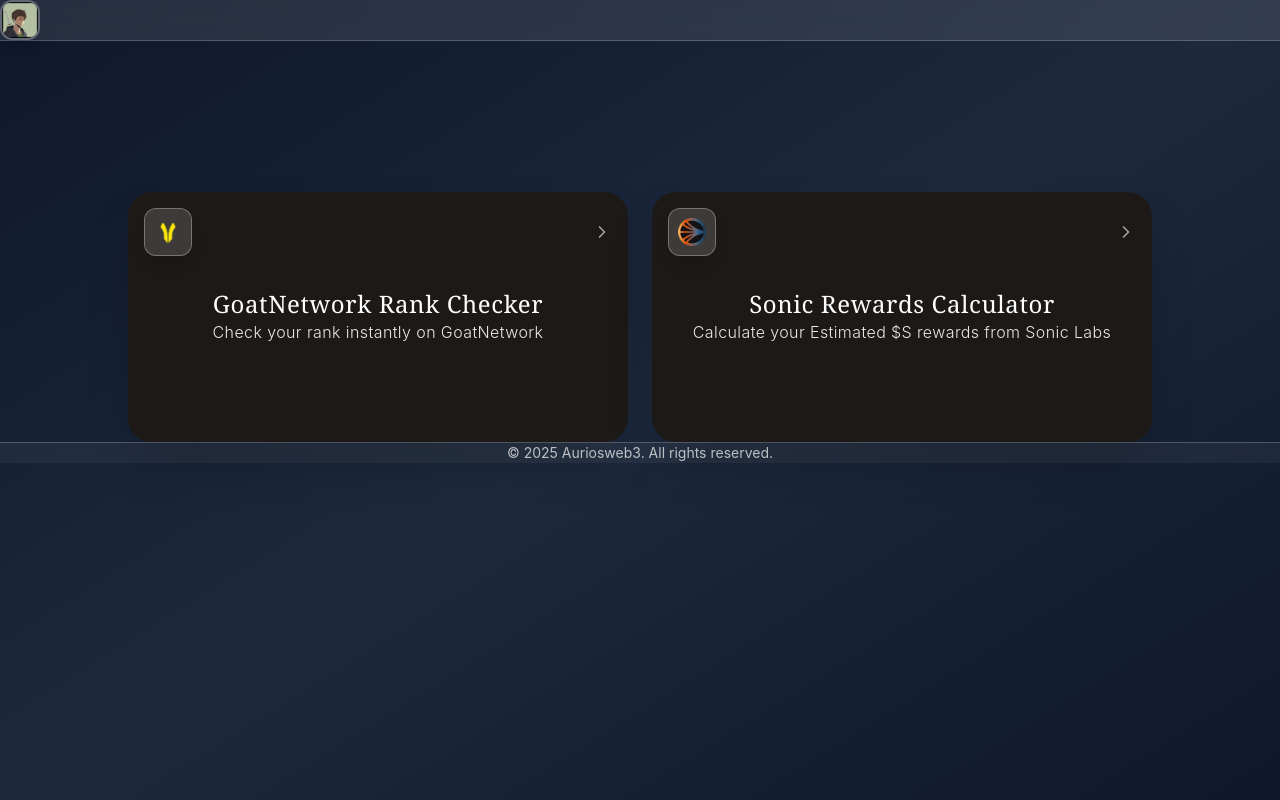
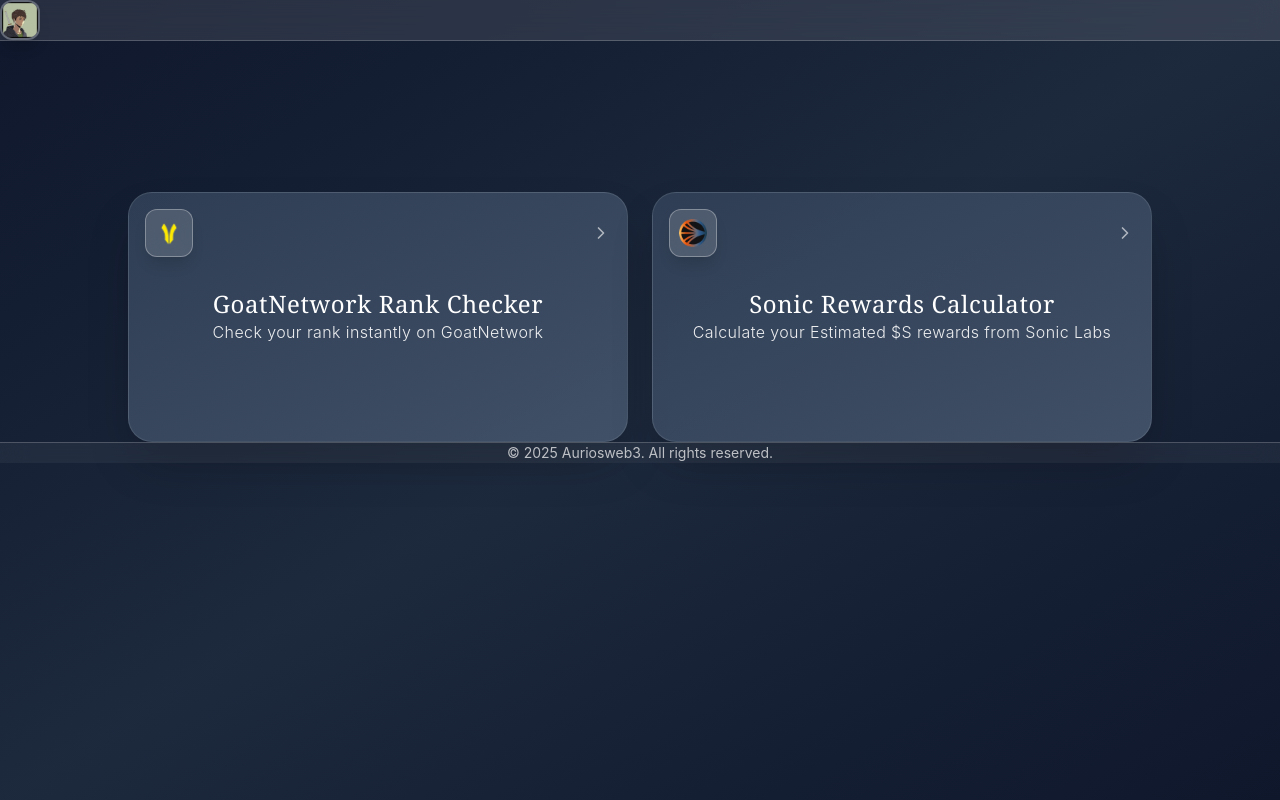
Before and after one commit to KodaZenji/Auriodevspace, a Next.js app: page / in a window 1280 px wide. Built offline with nearby package versions, Linux system fonts and the light colour scheme.

Commit message:
Update page.js

```diff
--- a/app/page.js
+++ b/app/page.js
@@ -9,8 +9,8 @@ const LandingPage = () => {
       id: "goatnetwork",
       title: "GoatNetwork Rank Checker",
       description: "Check your rank instantly on GoatNetwork",
-      color: "from-stone-900 to-stone-900",
-      hoverColor: "hover:from-stone-600 hover:to-stone-700",
+      color: "from-slate-700/90 to-slate-600/90", //
+      hoverColor: "hover:from-slate-600/95 hover:to-slate-500/95", //
       route: "/rankfinder",
       logo: "/download-removebg-preview.png",
       logoAlt: "GoatNetwork Logo",
@@ -19,8 +19,8 @@ const LandingPage = () => {
       id: "sonic",
       title: "Sonic Rewards Calculator",
       description: "Calculate your Estimated $S rewards from Sonic Labs",
-      color: "from-stone-900 to-stone-900",
-      hoverColor: "hover:from-stone-600 hover:to-stone-700",
+      color: "from-slate-700/90 to-slate-600/90", //
+      hoverColor: "hover:from-slate-600/95 hover:to-slate-500/95", //
       route: "/sonic-rewards-calculator",
       logo: "/sonic-labs-logo.png",
       logoAlt: "Sonic Logo",
@@ -69,7 +69,8 @@ const LandingPage = () => {
                     transition-all transform hover:scale-105 shadow-2xl group
                     w-full sm:w-1/2 h-[200px] sm:h-[220px] lg:h-[250px]
                     rounded-2xl lg:rounded-3xl overflow-hidden
-                    flex flex-col justify-center items-center p-4 sm:p-6`}
+                    flex flex-col justify-center items-center p-4 sm:p-6
+                    border border-white/10`} //
                 >
                   {/* Top section: Logo and Chevron */}
                   <div className="absolute top-4 left-4 right-4 flex items-center justify-between">
```
